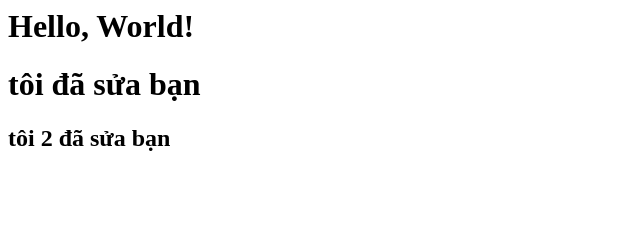
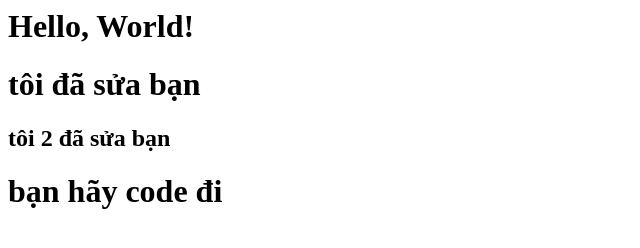
Before and after one commit to phongnha230/Learn_Git, a plain HTML site: page index.html in a window 1280 px wide. Shown: the whole page, without its empty margins (0-640 px from the left). Drawn offline with Linux system fonts and the light colour scheme.

Commit message:
Update index.html

```diff
--- a/index.html
+++ b/index.html
@@ -1,3 +1,4 @@
 <h1>Hello, World!</h1>
 <h1>tôi đã sửa bạn</h1>
 <h2>tôi 2 đã sửa bạn</h2>
+<h1>bạn hãy code đi</h1>
```
